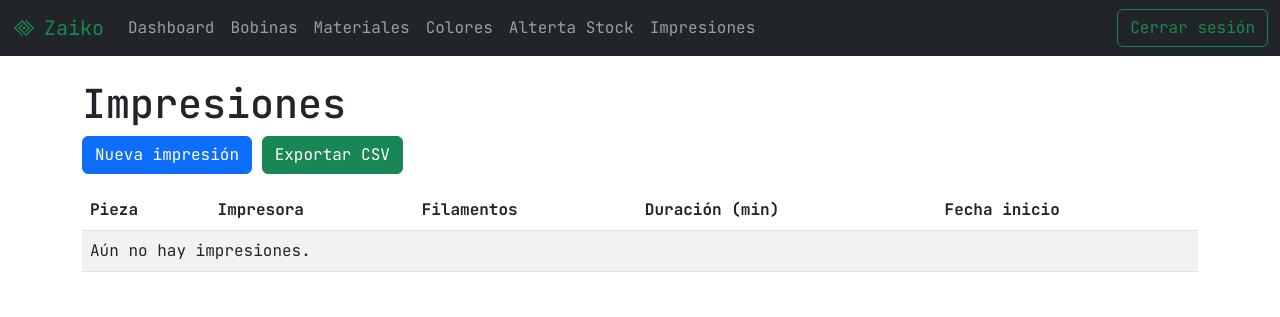
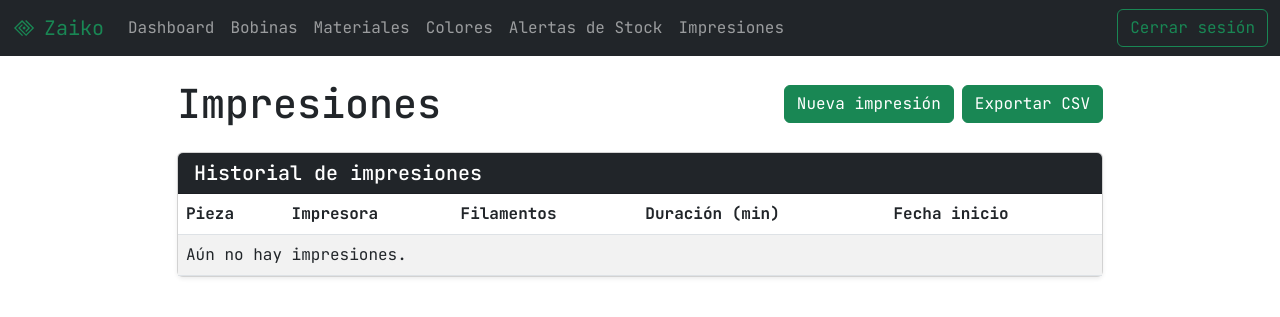
Before and after one commit to david-jalon/zaiko, a Django app: page /ordenes/ in a window 1280 px wide. Shown: the top 317 px of the page. Run offline with Django 5.2, Linux system fonts and the light colour scheme; the visitor is signed in with stand-in values (Sample User, id 1); data that the repository does not hold is empty.

Commit message:
new styles print orders

```diff
--- a/inventory/templates/inventory/base.html
+++ b/inventory/templates/inventory/base.html
@@ -47,7 +47,7 @@
                         <a class="nav-link" href="{% url 'color_list' %}">Colores</a>
                     </li>
                     <li class="nav-item">
-                        <a class="nav-link" href="{% url 'stock_list' %}">Alterta Stock</a>
+                        <a class="nav-link" href="{% url 'stock_list' %}">Alertas de Stock</a>
                     </li>
                     <li class="nav-item">
                         <a class="nav-link" href="{% url 'printorder_list' %}">Impresiones</a>
--- a/inventory/templates/inventory/printorder_list.html
+++ b/inventory/templates/inventory/printorder_list.html
@@ -3,10 +3,22 @@
 {% block title %}Impresiones — Zaiko{% endblock %}
 
 {% block content %}
-<h1>Impresiones</h1>
-<a href="{% url 'printorder_create' %}" class="btn btn-primary mb-3">Nueva impresión</a>
-<a href="{% url 'exportar_ordenes' %}" class="btn btn-success mb-3">Exportar CSV</a>
-<table class="table table-striped">
+<div class="row justify-content-center">
+    <div class="col-lg-10">
+        <div class="d-flex justify-content-between align-items-center mb-4">
+            <h1 class="mb-0">Impresiones</h1>
+            <div class="d-flex gap-2">
+                <a href="{% url 'printorder_create' %}" class="btn btn-success">Nueva impresión</a>
+                <a href="{% url 'exportar_ordenes' %}" class="btn btn-success">Exportar CSV</a>
+            </div>
+        </div>
+
+        <div class="card shadow-sm mb-4">
+            <div class="card-header bg-dark text-white">
+                <h5 class="mb-0">Historial de impresiones</h5>
+            </div>
+            <div class="card-body p-0">
+                <table class="table table-striped mb-0">
                     <thead>
                         <tr>
                             <th>Pieza</th>
@@ -34,4 +46,8 @@
                         {% endfor %}
                     </tbody>
                 </table>
+            </div>
+        </div>
+    </div>
+</div>
 {% endblock %}
--- a/inventory/templates/inventory/stock_list.html
+++ b/inventory/templates/inventory/stock_list.html
@@ -6,7 +6,7 @@
 <div class="row justify-content-center">
     <div class="col-lg-6 col-md-8">
         <div class="d-flex justify-content-between align-items-center mb-4">
-            <h1 class="mb-0">Alterta de Stock</h1>
+            <h1 class="mb-0">Umbrales de stock</h1>
             <a href="{% url 'stock_create' %}" class="btn btn-success">Nuevo umbral</a>
         </div>
 
--- a/inventory/views.py
+++ b/inventory/views.py
@@ -8,6 +8,7 @@ from django.db.models import Sum, Count
 from .models import PrintOrder, Printer, Spool, Material, Color, StockThreshold
 from .forms import PrintOrderForm, PrintOrderItemFormSet, SpoolForm, MaterialForm, ColorForm, StockThresholdForm
 from django.http import HttpResponse
+import csv
 
 
 @login_required
```
Lines whose indentation alone changed are shown as unchanged.
